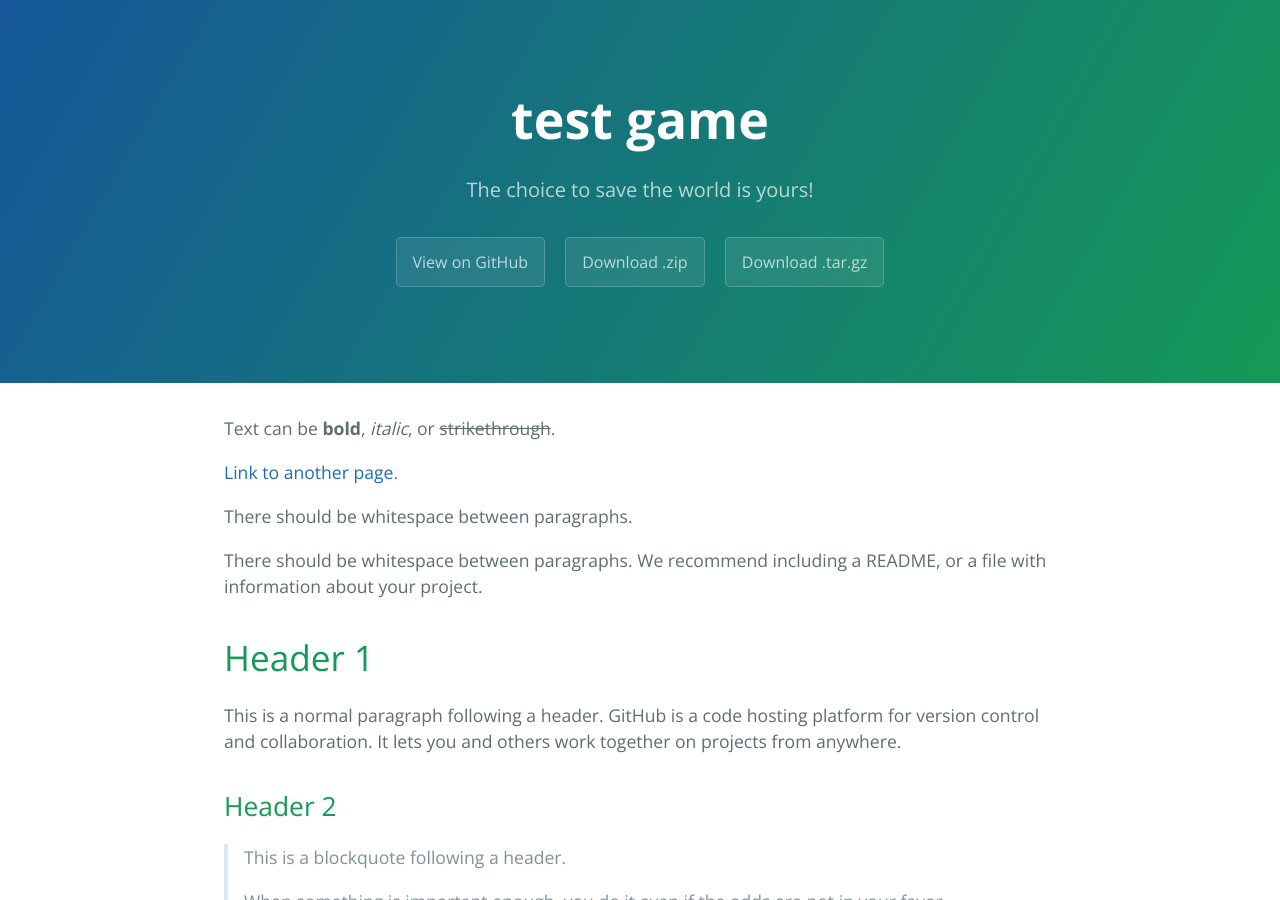
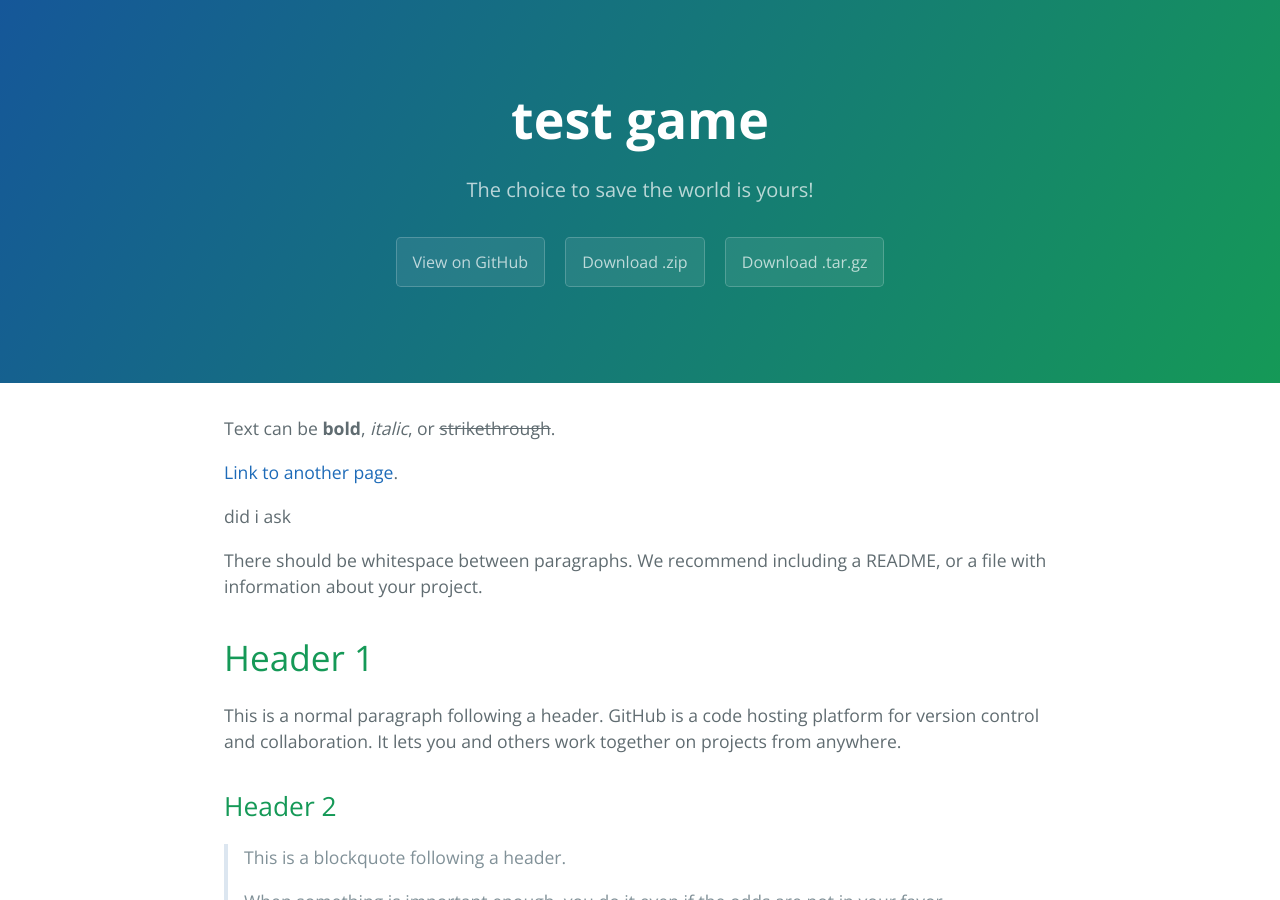
Before and after one commit to Projectmasternoi/Puzzle-Crackin-Spirit, a Jekyll site: the page built from index.md, in a window 1280 px wide and 900 px high. Built offline with Jekyll 4.4.1, drawn with Linux system fonts in a browser that asks for light colours.

Commit message:
Update index.md

```diff
--- a/index.md
+++ b/index.md
@@ -6,7 +6,7 @@ Text can be **bold**, _italic_, or ~~strikethrough~~.
 
 [Link to another page](./another-page.html).
 
-There should be whitespace between paragraphs.
+did i ask
 
 There should be whitespace between paragraphs. We recommend including a README, or a file with information about your project.
 
```
